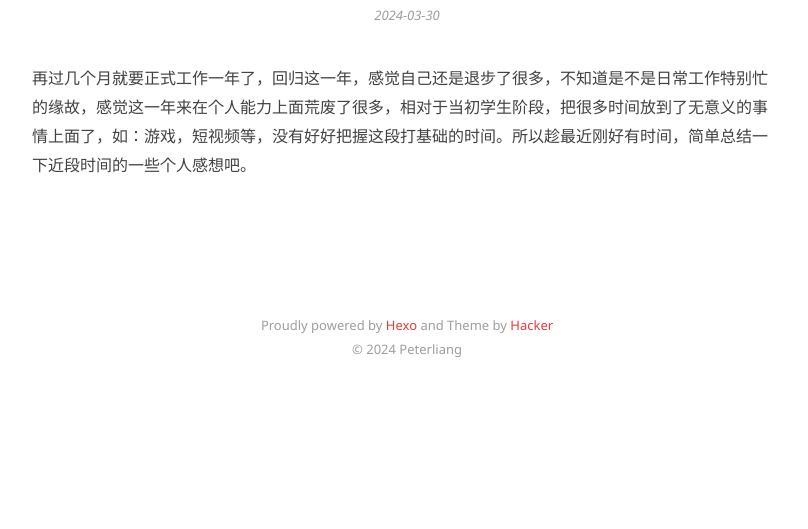
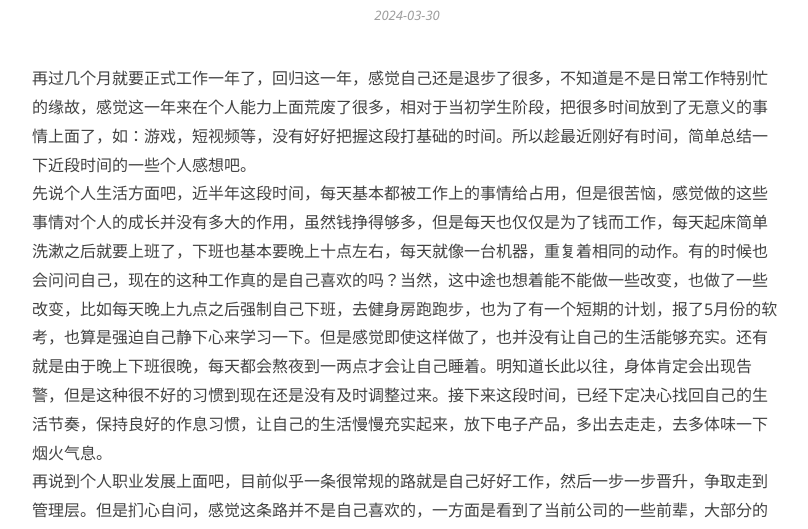
Before and after one commit to Peterliang233/Peterliang233.github.io, a plain HTML site: page 2024/03/30/3月杂记/index.html in a window 1280 px wide. Shown: the part 265-794 px from the top of the page, without its empty margins (233-1041 px from the left). Drawn offline with Linux system fonts and the light colour scheme.

Commit message:
Site updated: 2024-03-30 23:34:52

```diff
--- a/2024/03/30/3月杂记/index.html
+++ b/2024/03/30/3月杂记/index.html
@@ -83,7 +83,7 @@
   <div class="article-content">
     <div class="entry">
 
-        <p>再过几个月就要正式工作一年了，回归这一年，感觉自己还是退步了很多，不知道是不是日常工作特别忙的缘故，感觉这一年来在个人能力上面荒废了很多，相对于当初学生阶段，把很多时间放到了无意义的事情上面了，如：游戏，短视频等，没有好好把握这段打基础的时间。所以趁最近刚好有时间，简单总结一下近段时间的一些个人感想吧。</p>
+        <p>再过几个月就要正式工作一年了，回归这一年，感觉自己还是退步了很多，不知道是不是日常工作特别忙的缘故，感觉这一年来在个人能力上面荒废了很多，相对于当初学生阶段，把很多时间放到了无意义的事情上面了，如：游戏，短视频等，没有好好把握这段打基础的时间。所以趁最近刚好有时间，简单总结一下近段时间的一些个人感想吧。<br>先说个人生活方面吧，近半年这段时间，每天基本都被工作上的事情给占用，但是很苦恼，感觉做的这些事情对个人的成长并没有多大的作用，虽然钱挣得够多，但是每天也仅仅是为了钱而工作，每天起床简单洗漱之后就要上班了，下班也基本要晚上十点左右，每天就像一台机器，重复着相同的动作。有的时候也会问问自己，现在的这种工作真的是自己喜欢的吗？当然，这中途也想着能不能做一些改变，也做了一些改变，比如每天晚上九点之后强制自己下班，去健身房跑跑步，也为了有一个短期的计划，报了5月份的软考，也算是强迫自己静下心来学习一下。但是感觉即使这样做了，也并没有让自己的生活能够充实。还有就是由于晚上下班很晚，每天都会熬夜到一两点才会让自己睡着。明知道长此以往，身体肯定会出现告警，但是这种很不好的习惯到现在还是没有及时调整过来。接下来这段时间，已经下定决心找回自己的生活节奏，保持良好的作息习惯，让自己的生活慢慢充实起来，放下电子产品，多出去走走，去多体味一下烟火气息。<br>再说到个人职业发展上面吧，目前似乎一条很常规的路就是自己好好工作，然后一步一步晋升，争取走到管理层。但是扪心自问，感觉这条路并不是自己喜欢的，一方面是看到了当前公司的一些前辈，大部分的人都止步于技术大头兵，30多岁还是处在技术开发的一线，这也并不是说他们没有能力，其实感觉都很优秀，但是就是没有赶上时代的风口，当前经济下行，没有新的技术突破引领行业的变革，再加上增长放缓，导致晋升道路大半被封闭。能晋升上去的难之又难；另一方面，感觉现在做的事情并不能给自己带来多大的成长，反倒是把最宝贵的青春花在这里了，有的时候也会幻想着自己去创业，然后创办了一家很伟大的公司，去做自己喜欢做的事情，最终实现财富自由。但是其实现在的创业环境可想而知的艰难，而且自己的能力都也并没有达到。基于这两个方面，对自己未来的职业发展道路很迷茫，不知道后续需要把自己的时间重点投入到哪里，现在只能走一步看一步。最近工作上迎来了比较大的组织调整，不知道是契机还是危机，但无论后续做什么，还是希望可以去多思考思考未来，多做有意义的事情。</p>
 
 
     </div>
```
Also changed, not shown: index.html (+1 -1 lines).
